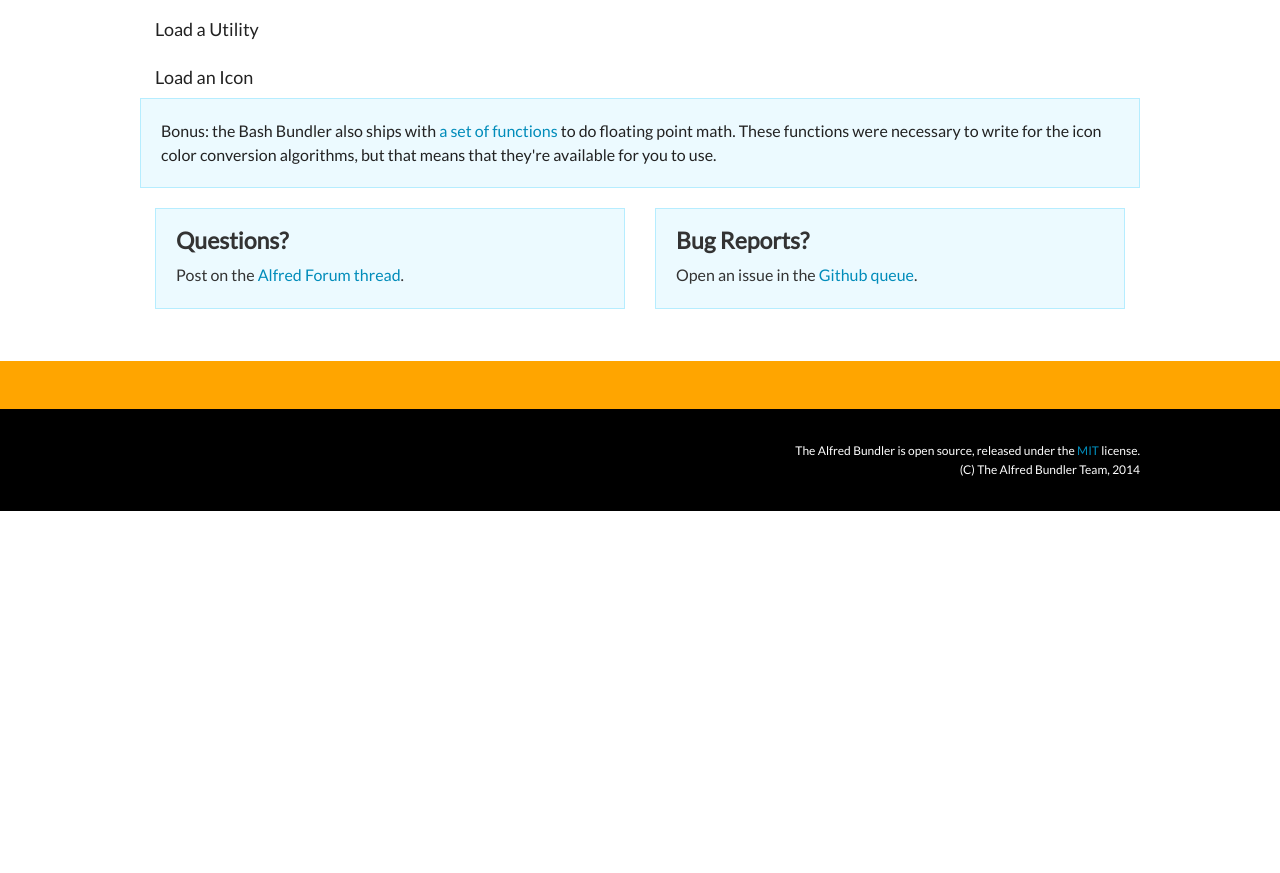
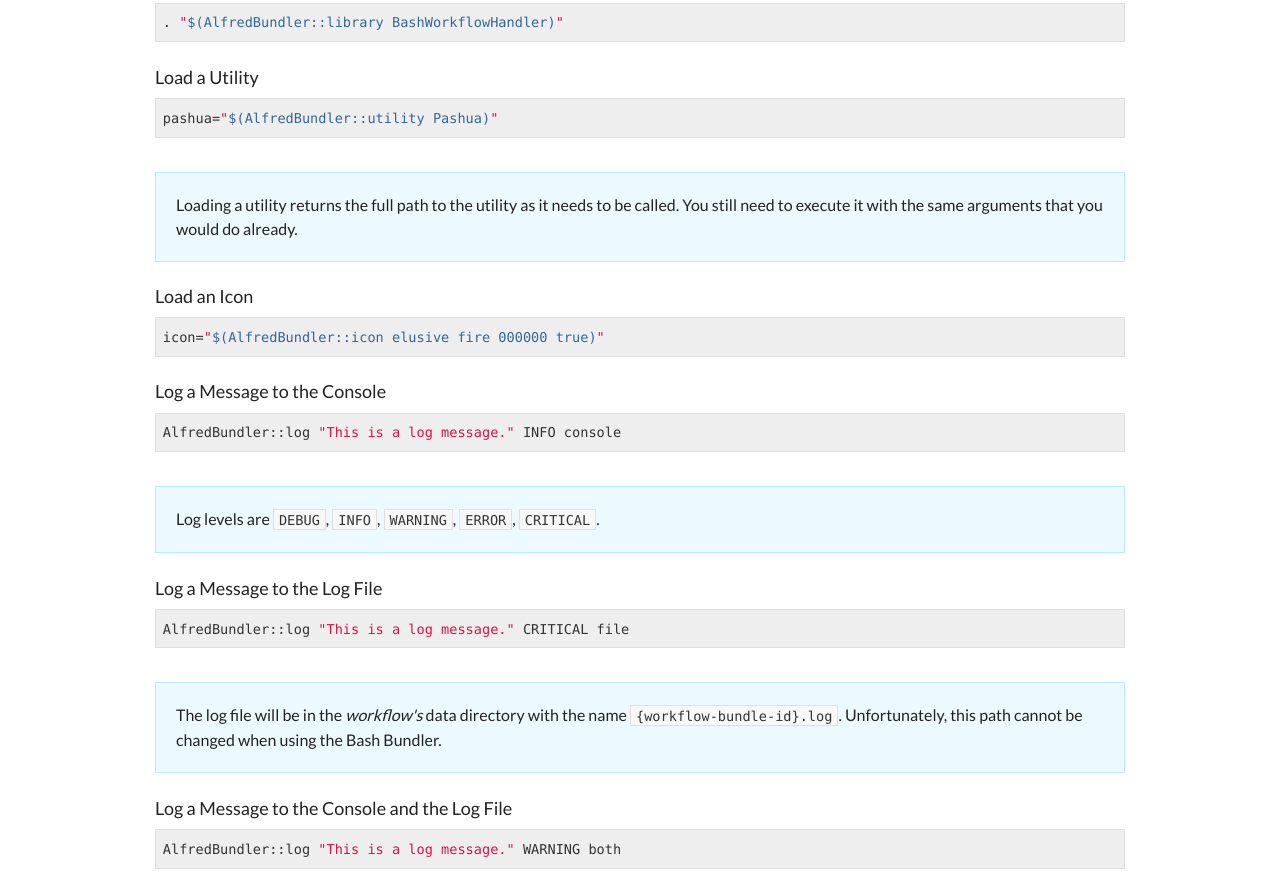
Before and after one commit to shawnrice/bundler-docs, a website: page quickstart-bash.html in a window 1280 px wide. Shown: the part 469-1342 px from the top of the page. Before the commit the page ends 980 px from the top, so only its background shows below. Drawn offline with Linux system fonts and the light colour scheme.

Commit message:
updated for bash

```diff
--- a/quickstart-bash.html
+++ b/quickstart-bash.html
@@ -49,6 +49,8 @@
               <a href="#">Documentation</a>
               <ul class="dropdown">
                 <li><a href="docs/php/" target="_blank">PHP</a></li>
+                <li><a href="bash.html">Bash</a></li>
+
                 <li><a href="#" target="_blank">Python</a></li>
                 <li><a href="docs/ruby/frames.html" target="_blank">Ruby</a></li>
               </ul>
@@ -78,7 +80,9 @@
       </div>
 
       <div class="small-8 columns usage">
-        <p>1. <a href="https://raw.githubusercontent.com/shawnrice/alfred-bundler/taurus/bundler/bundlets/alfred.bundler.sh" target="_blank">Download the bundlet</a>, and place it in your workflow's root directory.</p>
+        <p>1. <a href="https://raw.githubusercontent.com/shawnrice/alfred-bundler/taurus/bundler/bundlets/alfred.bundler.sh" target="_blank">
+         Download the bundlet</a>,
+         and place it in your workflow's root directory.</p>
         <p>2. Include the bundlet
           <pre><code class="bash">. alfred.bundler.sh</code></pre>
         </p>
@@ -89,15 +93,41 @@
       <div class="small-12 columns usage">
       <h3>Using the Bundler</h3>
       <h5>Load a Library</h5>
+      <pre><code class="bash">. "$(AlfredBundler::library BashWorkflowHandler)"</code></pre>
       <h5>Load a Utility</h5>
+      <pre><code class="bash">pashua="$(AlfredBundler::utility Pashua)"</code></pre>
+      <div class="clear-fix"></div>
+      <div class="panel callout">
+        Loading a utility returns the full path to the utility as it needs to be called. You still need to execute it
+        with the same arguments that you would do already.
+      </div>
       <h5>Load an Icon</h5>
+      <pre><code class="bash">icon="$(AlfredBundler::icon elusive fire 000000 true)"</code></pre>
+      <h5>Log a Message to the Console</h5>
+      <pre><code class="bash">AlfredBundler::log "This is a log message." INFO console</code></pre>
+      <div class="clear-fix"></div>
+      <div class="panel callout">
+      Log levels are <code>DEBUG</code>, <code>INFO</code>, <code>WARNING</code>, <code>ERROR</code>, <code>CRITICAL</code>.
+      </div>
+      <h5>Log a Message to the Log File</h5>
+      <pre><code class="bash">AlfredBundler::log "This is a log message." CRITICAL file</code></pre>
+      <div class="clear-fix"></div>
+      <div class="panel callout">
+        The log file will be in the <em>workflow's</em> data directory with the name <code>{workflow-bundle-id}.log</code>.
+        Unfortunately, this path cannot be changed when using the Bash Bundler.
+      </div>
+      <h5>Log a Message to the Console and the Log File</h5>
+      <pre><code class="bash">AlfredBundler::log "This is a log message." WARNING both</code></pre>
       </div>
     </div>
 
+    <div class="clear-fix"></div>
 
   <div class="row">
     <div class="panel callout">
-      Bonus: the Bash Bundler also ships with <a href="bash-math.html">a set of functions</a> to do floating point math. These functions were necessary to write for the icon color conversion algorithms, but that means that they're available for you to use.
+      Bonus: the Bash Bundler also ships with <a href="bash-math.html">a set of functions</a> to do floating point math.
+      These functions were necessary to write for the icon color conversion algorithms,
+      but that means that they're available for you to use.
     </div>
   </div>
   <div class="row">
```
Also changed, not shown: bash-math.html (+2 -0 lines), custom-assets.html (+2 -0 lines), defaults.html (+2 -0 lines), explanation.html (+2 -0 lines), features.html (+2 -0 lines), icons.html (+2 -0 lines), index.html (+2 -0 lines), logs.html (+2 -0 lines), quickstart-applescript.html (+2 -0 lines), quickstart-php.html (+2 -0 lines), quickstart-python.html (+2 -0 lines), quickstart-ruby.html (+2 -0 lines), quickstart.html (+2 -0 lines), team.html (+2 -0 lines), 5 more files.
